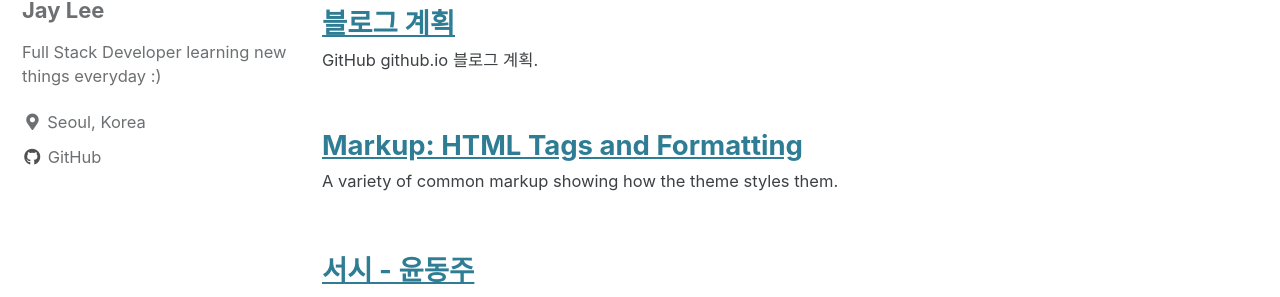
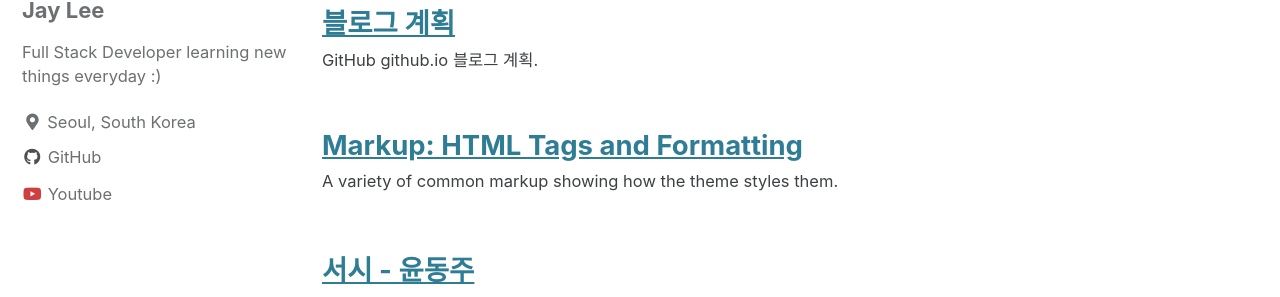
Before and after one commit to jinlee487/jinlee487.github.io, a Jekyll site: the page built from index.html, in a window 1280 px wide. Shown: the part 244-541 px from the top of the page. Built offline with Jekyll 4.4.1, drawn with Linux system fonts in a browser that asks for light colours; cached includes are drawn as plain includes; the list of posts is cut into pages by our own code; some of the changed lines change nothing that is shown.

Commit message:
added youtube link

```diff
--- a/_config.yml
+++ b/_config.yml
@@ -19,8 +19,8 @@ locale                   : "en-US"
 title                    : "JayLeeCodes"
 title_separator          : "-"
 subtitle                 : 이재이 # site tagline that appears below site title in masthead
-name                     : "Jay Lee"
-description              : "Developer blog for porfolios, projects, resume, algorithm, aws and other studys"
+name                     : &name "Jay Lee"  # &name is a YAML anchor which can be *referenced later
+description              : &description "Developer blog for porfolios, projects, resume, algorithm, aws and other studys"
 url                      : "https://jinlee487.github.io"
 baseurl                  : "/"
 repository               : # GitHub username/repo-name e.g. "mmistakes/minimal-mistakes"
@@ -94,10 +94,10 @@ analytics:
 
 # Site Author
 author:
-  name             : "Jay Lee"
+  name             : *name # *name is a YAML reference pointing to the &anchor earlier
   avatar           : "/assets/images/pawnj.jpg"
   bio              : "Full Stack Developer learning new things everyday :)"
-  location         : "Seoul, Korea"
+  location         : "Seoul, South Korea"
   email            :
   links:
     - label: "Email"
@@ -118,6 +118,9 @@ author:
     - label: "Instagram"
       icon: "fab fa-fw fa-instagram"
       # url: "https://instagram.com/"
+    - label: "Youtube"
+      icon: "fab fa-fw fa-youtube"
+      url: "https://www.youtube.com/channel/UCIP05RvZ-g_qXadJprt0cvQ"
 
 # Site Footer
 footer:
```
